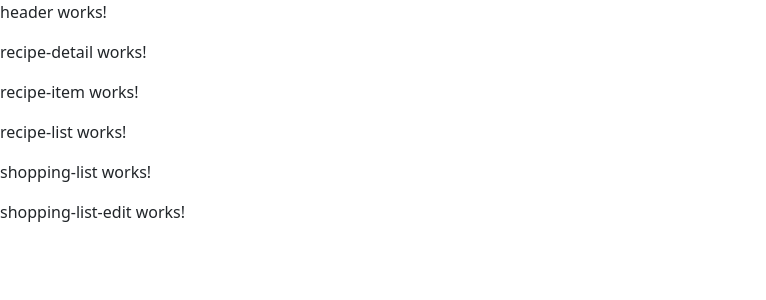
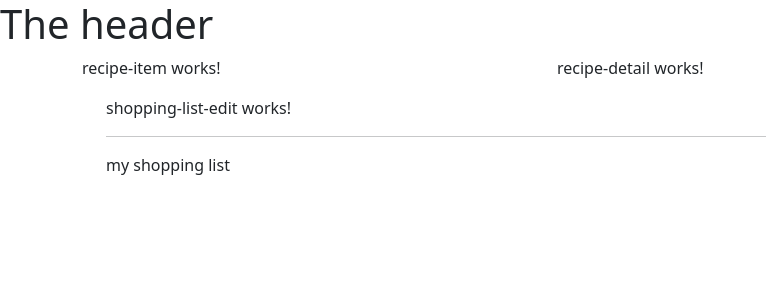
Before and after one commit to Greg-Neumann/Udemy-Course-Project-Angular, an Angular app: page / in a window 1280 px wide. Shown: the top 300 px of the page, without its empty margins (0-766 px from the left). Built offline with nearby package versions, Linux system fonts and the light colour scheme.

Commit message:
To Lecture 49

```diff
--- a/src/app/app.component.html
+++ b/src/app/app.component.html
@@ -1,7 +1,10 @@
 <app-header> </app-header>
-<app-recipe-detail>
-</app-recipe-detail>
-<app-recipe-item></app-recipe-item>
-<app-recipe-list></app-recipe-list>
-<app-shopping-list></app-shopping-list>
-<app-shopping-list-edit></app-shopping-list-edit>
+<div class="container">
+  <div class="row">
+    <div class="col-md-12">
+      <app-recipes></app-recipes>
+      <app-shopping-list></app-shopping-list>
+    </div>
+
+  </div>
+</div>
--- a/src/app/app.module.ts
+++ b/src/app/app.module.ts
@@ -2,12 +2,13 @@ import { NgModule } from '@angular/core';
 import { BrowserModule } from '@angular/platform-browser';
 
 import { AppComponent } from './app.component';
-import { ShoppingListComponent } from './shopping-list/shopping-list/shopping-list.component';
+import { ShoppingListComponent } from './shopping-list/shopping-list.component';
 import { ShoppingListEditComponent } from './shopping-list/shopping-list-edit/shopping-list-edit.component';
 import { RecipeListComponent } from './recipes/recipe-list/recipe-list.component';
 import { RecipeItemComponent } from './recipes/recipe-list/recipe-item/recipe-item.component';
 import { RecipeDetailComponent } from './recipes/recipe-detail/recipe-detail.component';
 import { HeaderComponent } from './header/header.component';
+import { RecipesComponent } from './recipes/recipes.component';
 
 @NgModule({
   declarations: [
@@ -17,7 +18,8 @@ import { HeaderComponent } from './header/header.component';
     RecipeListComponent,
     RecipeItemComponent,
     RecipeDetailComponent,
-    HeaderComponent
+    HeaderComponent,
+    RecipesComponent
   ],
   imports: [
     BrowserModule
--- a/src/app/header/header.component.html
+++ b/src/app/header/header.component.html
@@ -1 +1 @@
-<p>header works!</p>
+<h1>The header</h1>
--- a/src/app/recipes/recipe-list/recipe-list.component.html
+++ b/src/app/recipes/recipe-list/recipe-list.component.html
@@ -1 +1 @@
-<p>recipe-list works!</p>
+<app-recipe-item></app-recipe-item>
--- /dev/null
+++ b/src/app/recipes/recipes.component.html
@@ -0,0 +1,8 @@
+<div class="row">
+  <div class="col-md-5">
+    <app-recipe-list></app-recipe-list>
+  </div>
+  <div class="col-md-7">
+    <app-recipe-detail></app-recipe-detail>
+  </div>
+</div>
--- /dev/null
+++ b/src/app/recipes/recipes.component.ts
@@ -0,0 +1,15 @@
+import { Component, OnInit } from '@angular/core';
+
+@Component({
+  selector: 'app-recipes',
+  templateUrl: './recipes.component.html',
+  styleUrls: ['./recipes.component.css']
+})
+export class RecipesComponent implements OnInit {
+
+  constructor() { }
+
+  ngOnInit(): void {
+  }
+
+}
--- /dev/null
+++ b/src/app/shopping-list/shopping-list.component.html
@@ -0,0 +1,11 @@
+<div class="container">
+  <div class="row">
+    <div class="col-xs-10">
+      <app-shopping-list-edit>
+
+      </app-shopping-list-edit>
+      <hr>
+      <p>my shopping list</p>
+    </div>
+  </div>
+</div>
--- a/src/app/shopping-list/shopping-list/shopping-list.component.html
+++ /dev/null
@@ -1 +0,0 @@
-<p>shopping-list works!</p>
```
Also changed, not shown: src/app/recipes/recipes.component.css (added), src/app/shopping-list/shopping-list.component.ts (renamed from src/app/shopping-list/shopping-list/shopping-list.component.ts), src/app/shopping-list/shopping-list/shopping-list.component.css (deleted), 2 other files (tests, documents, lock files or other folders).
